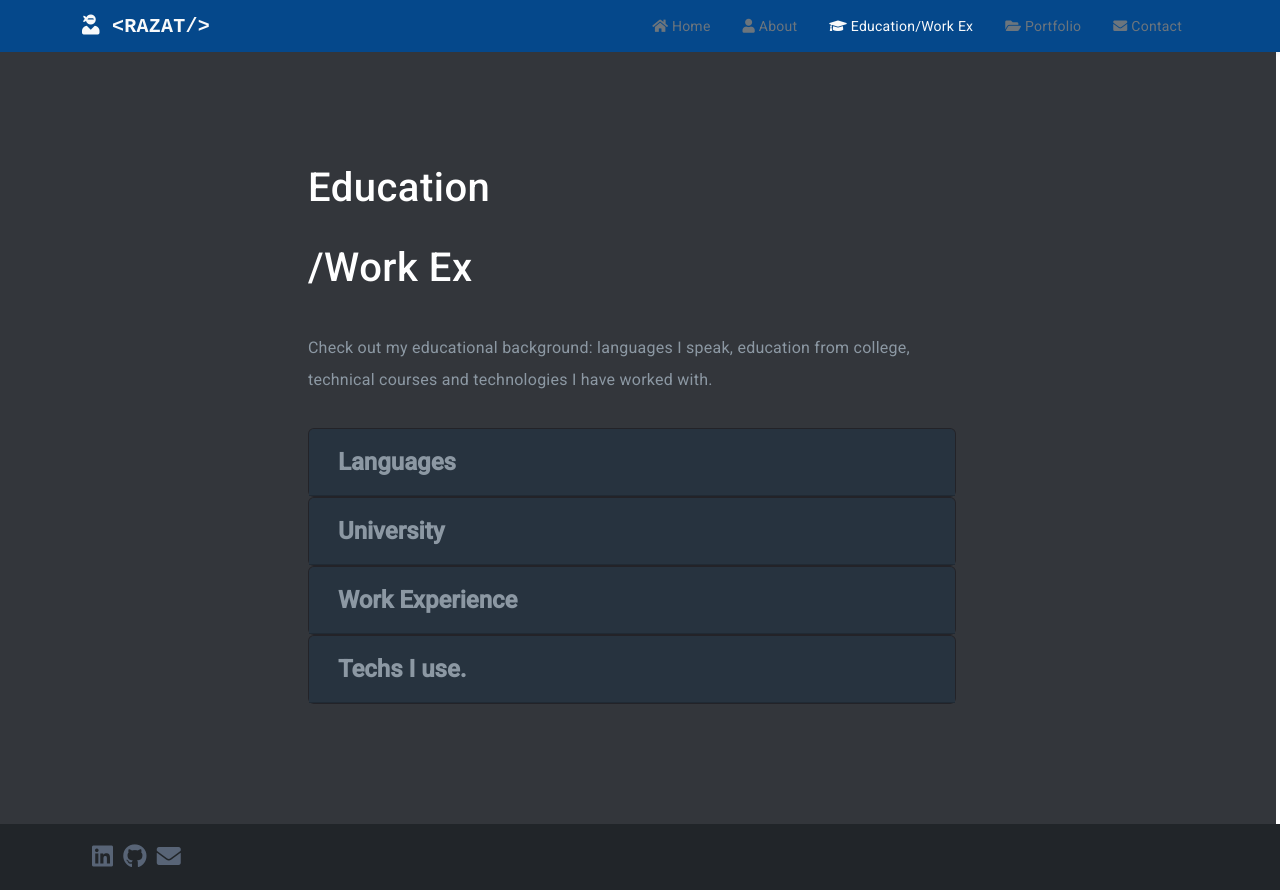
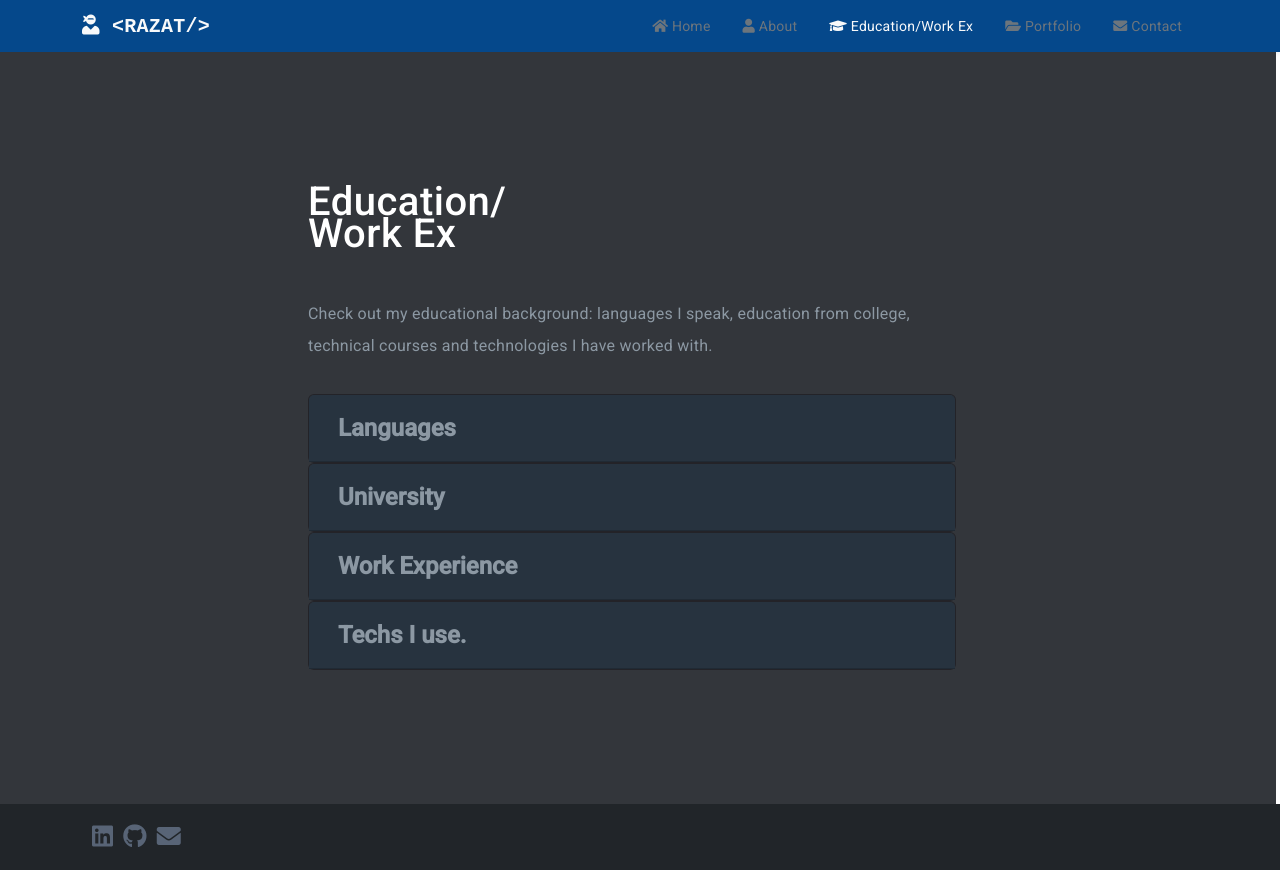
Before and after one commit to razat13/Razat-Portfolio, an Angular app: page /skills in a window 1280 px wide. Built offline with nearby package versions, Linux system fonts and the light colour scheme.

Commit message:
Update skills.component.html

```diff
--- a/src/app/skills/skills.component.html
+++ b/src/app/skills/skills.component.html
@@ -2,8 +2,7 @@
     <div class="col-lg-8">
         <div class="content">
             <div class="content-left">
-                <h2 class="default-topic">Education</h2>
-                <h2 class="default-topic">/Work Ex</h2>
+                <h2 class="default-topic">Education/<br>Work Ex</h2>
                 <p class="default-p">
                     Check out my educational background: languages I speak, education from college, technical courses and technologies I have worked with.
                 </p>
```
